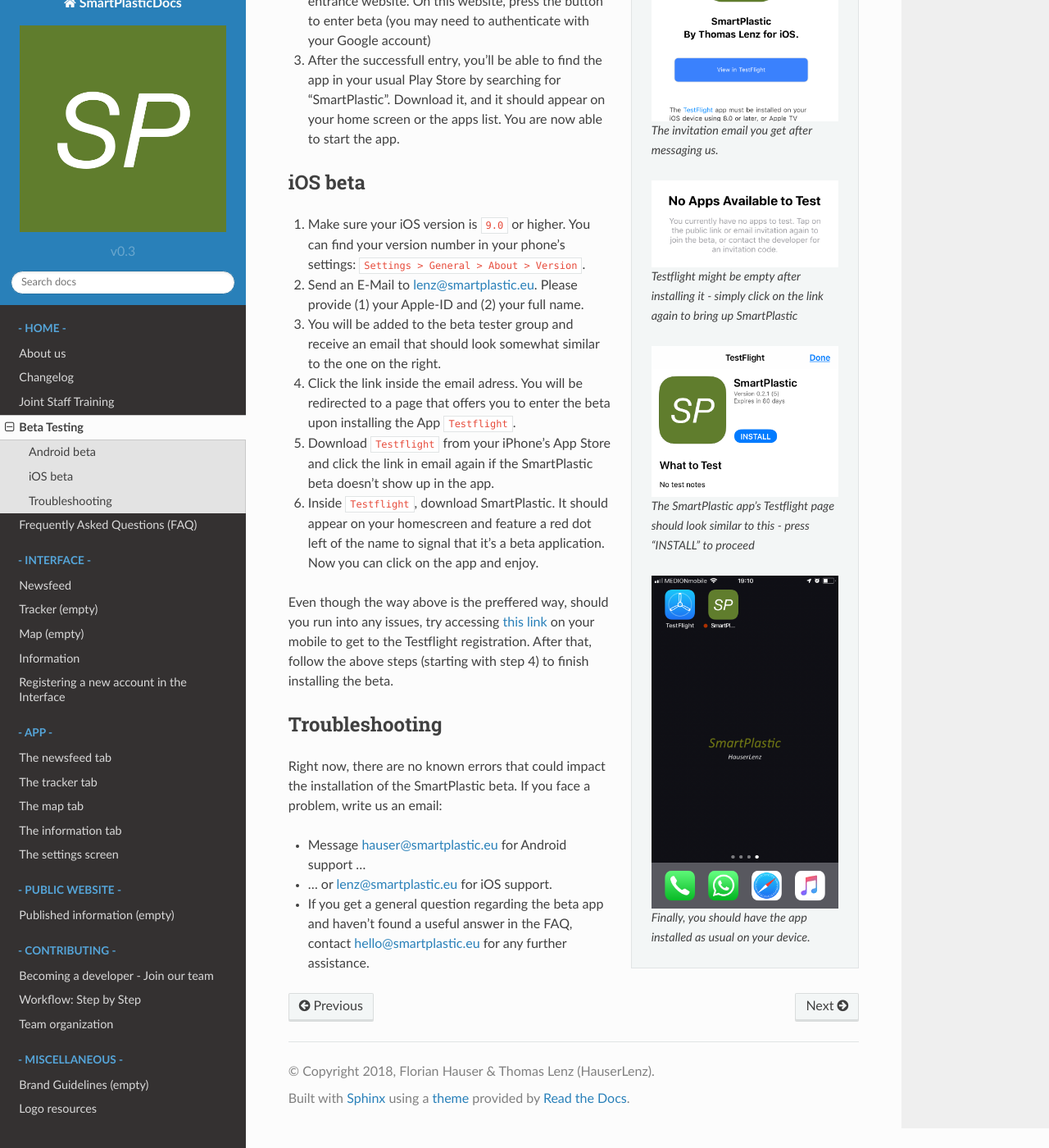
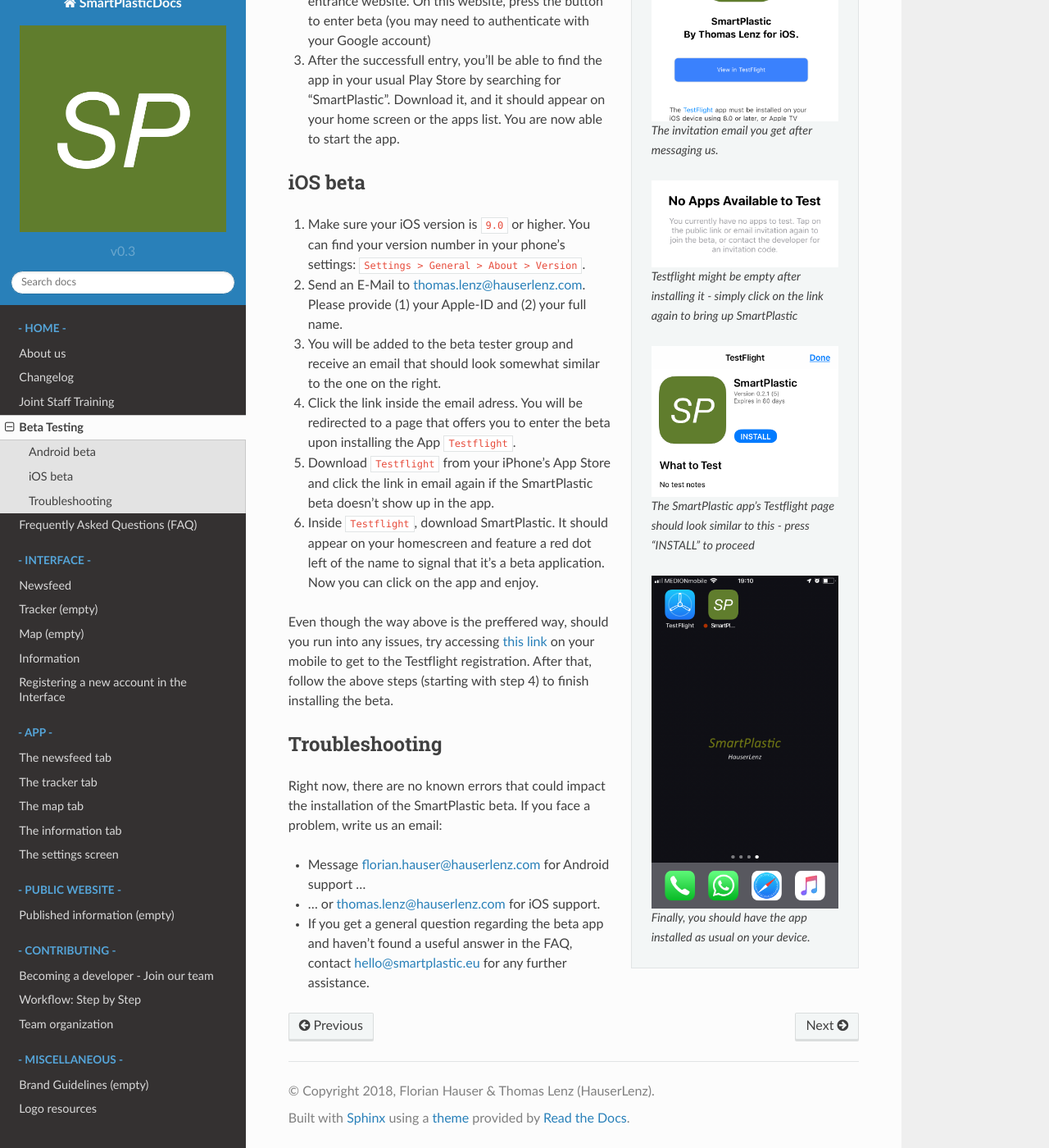
Before and after one commit to SmartPlastic/Docs, a Sphinx documentation site: the page built from docs/content/home/beta.rst, in a window 1280 px wide and 1400 px high, scrolled down 469 px. Shown: the whole window at 82% size. Built offline with Sphinx 7.4.7 and the Read the Docs theme 2.0.0, drawn with Linux system fonts in a browser that asks for light colours.

Commit message:
Changed E-Mails

```diff
--- a/docs/content/home/beta.rst
+++ b/docs/content/home/beta.rst
@@ -47,7 +47,7 @@
 
 #. Make sure your iOS version is ``9.0`` or higher. You can find your version
    number in your phone's settings: ``Settings > General > About > Version``.
-#. Send an E-Mail to lenz@smartplastic.eu. Please provide (1) your Apple-ID
+#. Send an E-Mail to thomas.lenz@hauserlenz.com. Please provide (1) your Apple-ID
    and (2) your full name.
 #. You will be added to the beta tester group and receive an email that should
    look somewhat similar to the one on the right.
@@ -69,8 +69,8 @@
 Right now, there are no known errors that could impact the installation of the
 SmartPlastic beta. If you face a problem, write us an email:
 
-* Message hauser@smartplastic.eu for Android support ...
-* ... or lenz@smartplastic.eu for iOS support.
+* Message florian.hauser@hauserlenz.com for Android support ...
+* ... or thomas.lenz@hauserlenz.com for iOS support.
 * If you get a general question regarding the beta app and haven't found a
   useful answer in the FAQ, contact hello@smartplastic.eu for any further
   assistance.
```
